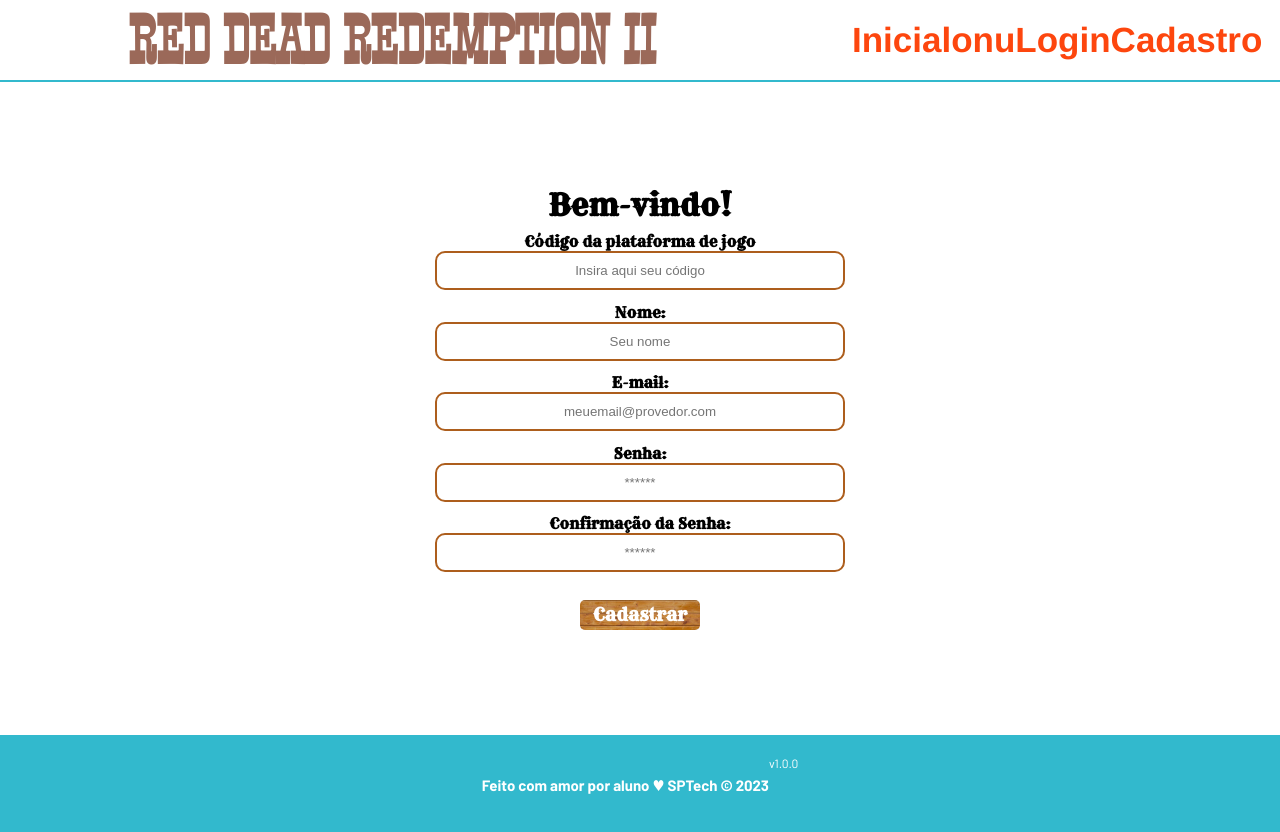
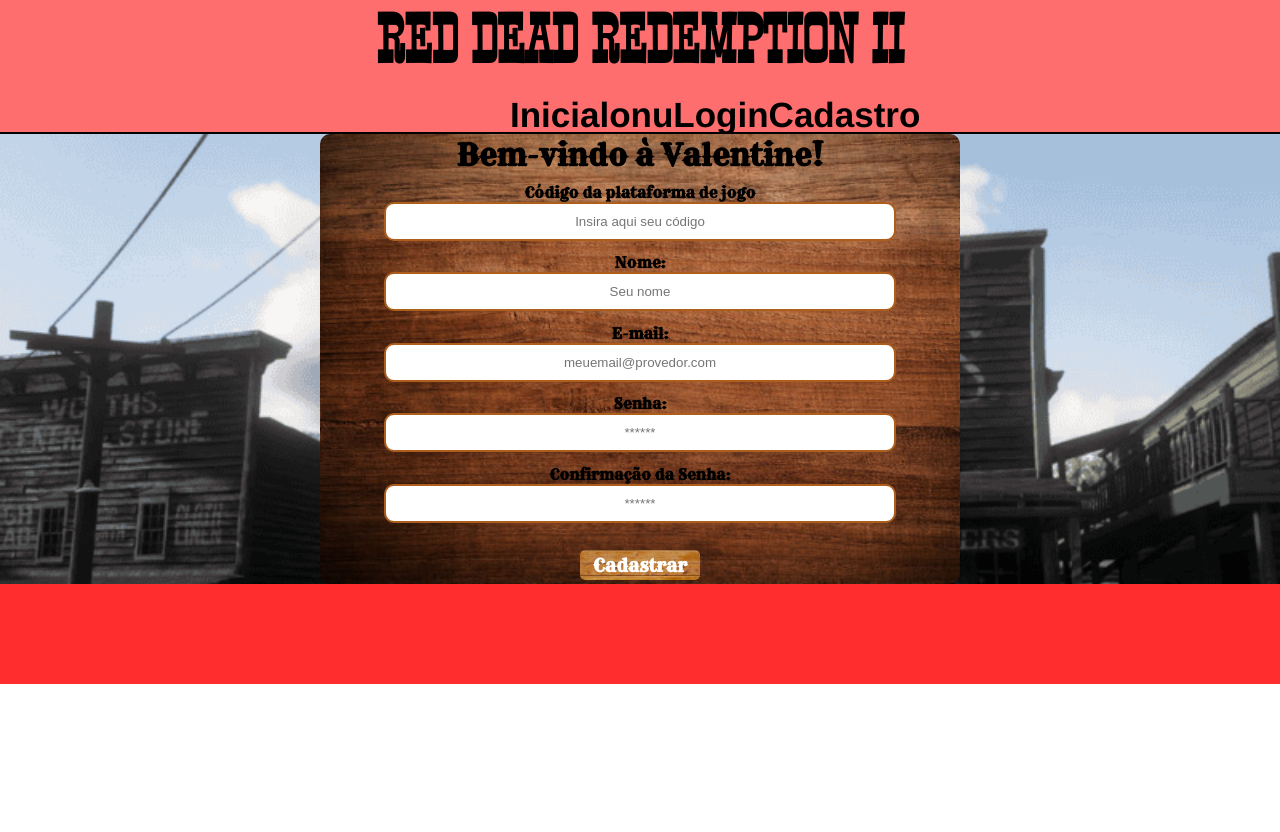
Before and after one commit to Kayke-Rodrigues-20/Projeto-individual, a website: page redemption/public/cadastro.html in a window 1280 px wide. After the commit the page ends 800 px from the top, so only its background shows below. Drawn offline with Linux system fonts and the light colour scheme; no server answers; a web font is replaced by a local one.

Commit message:
mudanças na tela de cadastro

```diff
--- a/redemption/public/cadastro.html
+++ b/redemption/public/cadastro.html
@@ -6,12 +6,11 @@
   <meta http-equiv="X-UA-Compatible" content="IE=edge" />
   <meta name="viewport" content="width=device-width, initial-scale=1.0" />
 
-  <title>AquaTech | Cadastro</title>
 
   <script src="./js/sessao.js"></script>
 
   <link rel="stylesheet" href="./css/cadastro.css" />
-  <link rel="icon" href="./assets/icon/favicon2.ico" />
+
   <link rel="preconnect" href="https://fonts.gstatic.com" />
 </head>
 
@@ -47,7 +46,7 @@
     </div>
     <div class="container">
       <div class="card card-cadastro">
-        <h2>Bem-vindo!</h2>
+        <h2>Bem-vindo à Valentine!</h2>
         <div class="formulario">
           <!--
                          Para inserir mais um campo, copie uma das inputs abaixo.
@@ -91,8 +90,8 @@
   <!--footer inicio-->
   <div class="footer">
     <div class="container">
-      <h4>Feito com amor por aluno &hearts; SPTech &copy; 2023</h4>
-      <span class="version">v1.0.0</span>
+      <h4></h4>
+      <span class="version"></span>
     </div>
   </div>
   <!--footer fim-->
--- a/redemption/public/css/cadastro.css
+++ b/redemption/public/css/cadastro.css
@@ -32,17 +32,21 @@
 
 .container {
   display: flex;
-  width: 80%;
+  width: 100%;
   margin: auto;
 }
 
 .header {
-  height: var(--tamanho-header);
-  border-bottom: 2px solid #32b9cd;
+   height: 132px;
+  width: 100%;
+  border-bottom: 2px solid #000000;
+  background: rgba(255, 0, 0, 0.568);
 }
 
 .header .container {
-  justify-content: space-between;
+  display: flex;
+  flex-direction: column;
+  text-align: center;
   align-items: center;
   height: 100%;
 }
@@ -52,7 +56,7 @@
   font-family: 'oeste3', Helvetica, sans-serif;
   font-size: 35px;
   font-weight: 900;
-  color: rgb(253, 70, 14);
+  color: rgb(0, 0, 0);
 }
 
 .agora {
@@ -68,14 +72,14 @@
   align-items: center;
   justify-content: space-between;
   list-style: none;
-  color: #e3b062;
+  color: #000000;
 }
 
 .titulo {
   font-family: 'oeste2', Helvetica, sans-serif;
   font-size: 65px;
   font-weight: 800;
-  color: rgb(155, 105, 89);
+  color: rgb(0, 0, 0);
 }
 
 .header h1 {
@@ -140,10 +144,8 @@
   align-items: center;
 }
 
-/* FOOTER */
-
 .footer {
-  background-color: #32b9cd;
+  background: rgba(255, 0, 0, 0.822);
   height: 100px;
   color: #fff;
   display: flex;
@@ -161,16 +163,14 @@
 
 /* LOGIN */
 
-.login {
-  height: var(--tamanho-login);
-  /* background-image: url('../assets/imgs/bg-jelly-fish-para-home.png');*/
-  background-size: cover;
-}
+
 
 .login .container {
   justify-content: center;
   align-items: center;
   height: 100%;
+  background-image: url('../assets/imgs/cadastro-bar.png');
+  background-size: cover;
 }
 
 .card {
@@ -184,6 +184,8 @@
   justify-content: space-evenly;
   flex-direction: column;
   height: 450px;
+  background-image: url('../assets/imgs/madeira-cadastro.jpg');
+  background-size: cover;
 }
 
  .cartaz-login{
@@ -197,6 +199,7 @@
   height: 150px;
   padding: 110px 0;
 }
+
 .botao{
    background-image: url('../assets/imgs/tabua5.jpg');
    background-size: cover;
@@ -216,6 +219,7 @@
   width: 80%;
   justify-content: space-around;
   flex-direction: column;
+
 }
 
 .formulario span {
```
Also changed, not shown: redemption/public/assets/imgs/cadastro-bar.png (added), redemption/public/assets/imgs/madeira-cadastro.jpg (added).
